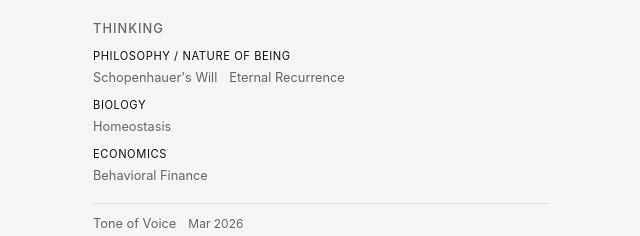
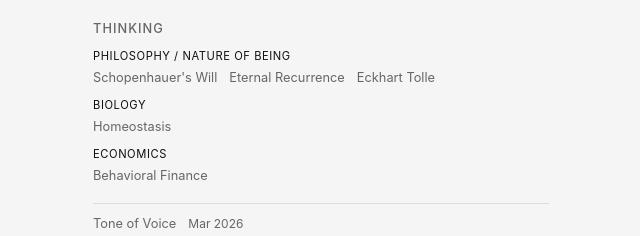
Before and after one commit to neip-vc/website, a plain HTML site: page index.html in a window 1280 px wide. Shown: the part 410-646 px from the top of the page, 319-959 px from the left. Drawn offline with Linux system fonts and the light colour scheme.

Commit message:
Add Eckhart Tolle to Thinking section

```diff
--- a/index.html
+++ b/index.html
@@ -308,6 +308,7 @@
             <div class="reading-links">
                 <a href="https://plato.stanford.edu/entries/schopenhauer/" target="_blank" rel="noopener">Schopenhauer's Will</a>
                 <a href="https://plato.stanford.edu/entries/nietzsche/" target="_blank" rel="noopener">Eternal Recurrence</a>
+                <a href="https://en.wikipedia.org/wiki/The_Power_of_Now" target="_blank" rel="noopener">Eckhart Tolle</a>
             </div>
             <p class="reading-category">Biology</p>
             <div class="reading-links">
```
